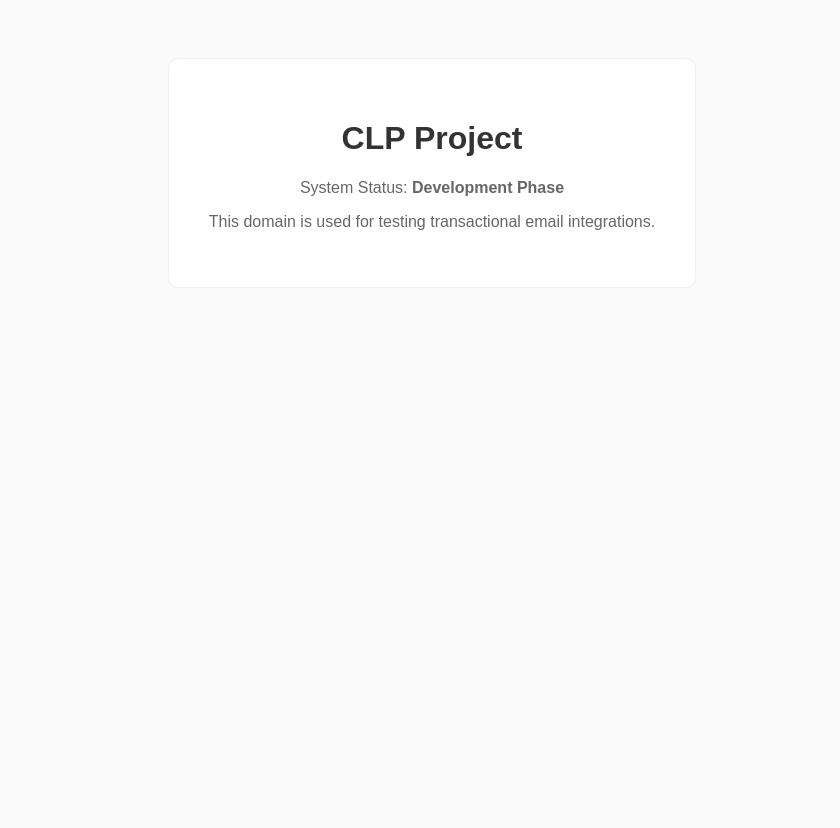
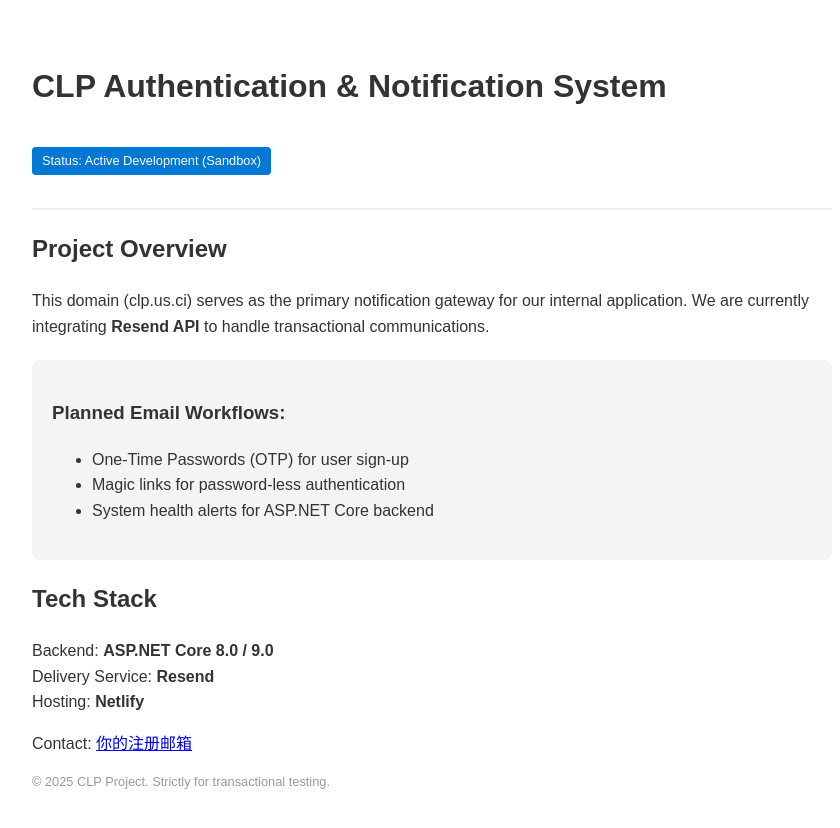
Before and after one commit to clp2019/clp-website, a plain HTML site: page index.html in a window 1280 px wide. Shown: the whole page, without its empty margins (208-1048 px from the left). Before the commit the page ends 800 px from the top, so only its background shows below. Drawn offline with Linux system fonts and the light colour scheme.

Commit message:
Update index.html

```diff
--- a/index.html
+++ b/index.html
@@ -1,20 +1,45 @@
 <!DOCTYPE html>
-<html>
+<html lang="en">
 <head>
     <meta charset="UTF-8">
-    <title>CLP Project</title>
+    <title>CLP Authentication Services - Development Portal</title>
     <style>
-        body { font-family: sans-serif; text-align: center; padding: 50px; background: #fafafa; }
-        .box { border: 1px solid #eee; padding: 40px; background: #fff; display: inline-block; border-radius: 10px; }
-        h1 { color: #333; }
-        p { color: #666; }
+        body { font-family: sans-serif; line-height: 1.6; max-width: 800px; margin: 0 auto; padding: 40px; color: #333; }
+        .header { border-bottom: 2px solid #eee; padding-bottom: 20px; }
+        .feature-box { background: #f4f4f4; padding: 20px; border-radius: 8px; margin: 20px 0; }
+        .tech-tag { display: inline-block; background: #0078d4; color: white; padding: 4px 10px; border-radius: 4px; font-size: 0.8rem; }
     </style>
 </head>
 <body>
-    <div class="box">
-        <h1>CLP Project</h1>
-        <p>System Status: <b>Development Phase</b></p>
-        <p>This domain is used for testing transactional email integrations.</p>
+    <div class="header">
+        <h1>CLP Authentication & Notification System</h1>
+        <p class="tech-tag">Status: Active Development (Sandbox)</p>
     </div>
+
+    <section>
+        <h2>Project Overview</h2>
+        <p>This domain (clp.us.ci) serves as the primary notification gateway for our internal application. We are currently integrating <strong>Resend API</strong> to handle transactional communications.</p>
+    </section>
+
+    <div class="feature-box">
+        <h3>Planned Email Workflows:</h3>
+        <ul>
+            <li>One-Time Passwords (OTP) for user sign-up</li>
+            <li>Magic links for password-less authentication</li>
+            <li>System health alerts for ASP.NET Core backend</li>
+        </ul>
+    </div>
+
+    <section>
+        <h2>Tech Stack</h2>
+        <p>Backend: <strong>ASP.NET Core 8.0 / 9.0</strong><br>
+           Delivery Service: <strong>Resend</strong><br>
+           Hosting: <strong>Netlify</strong></p>
+    </section>
+
+    <footer>
+        <p>Contact: <a href="mailto:你的注册邮箱">你的注册邮箱</a></p>
+        <p style="font-size: 0.8rem; color: #999;">&copy; 2025 CLP Project. Strictly for transactional testing.</p>
+    </footer>
 </body>
 </html>
```
